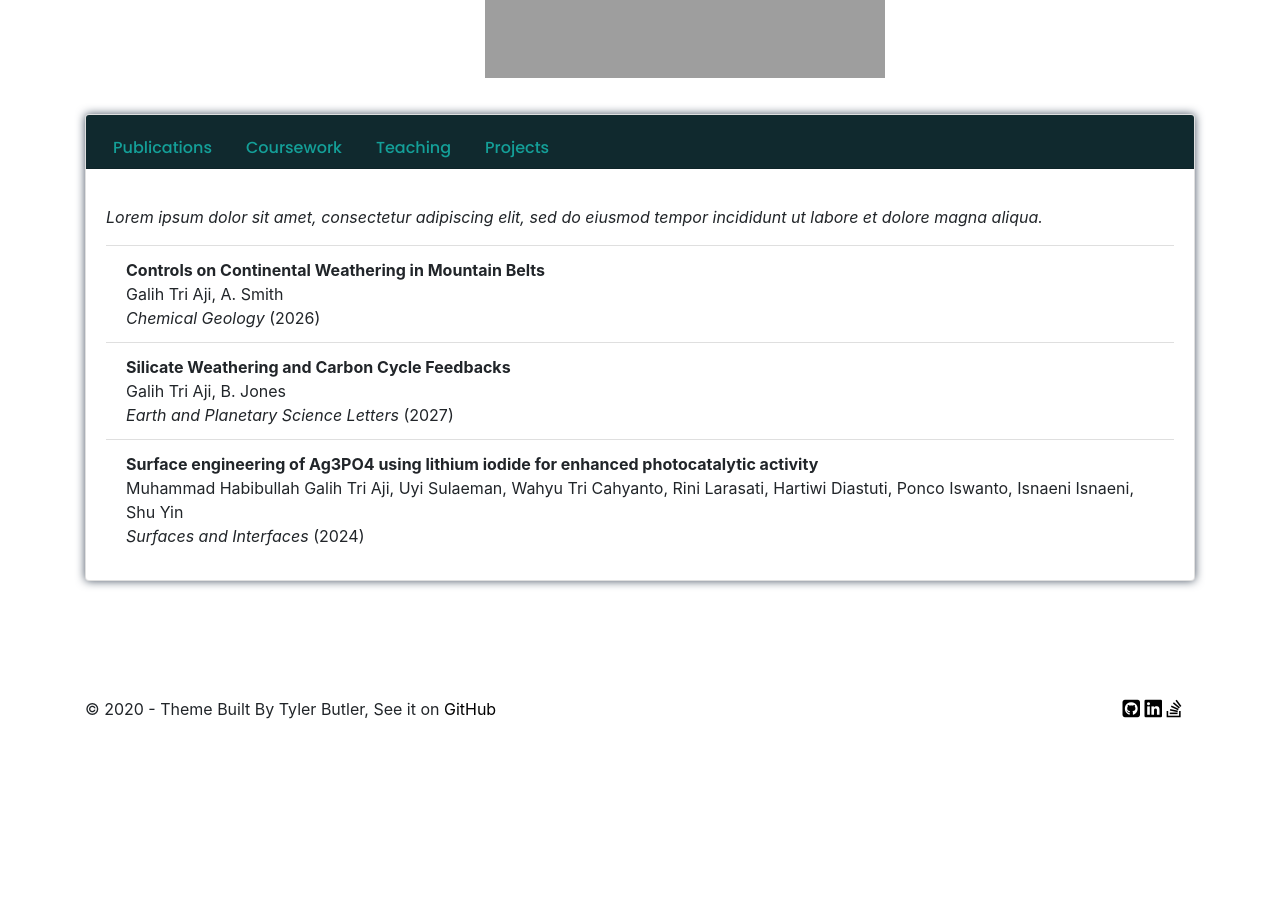
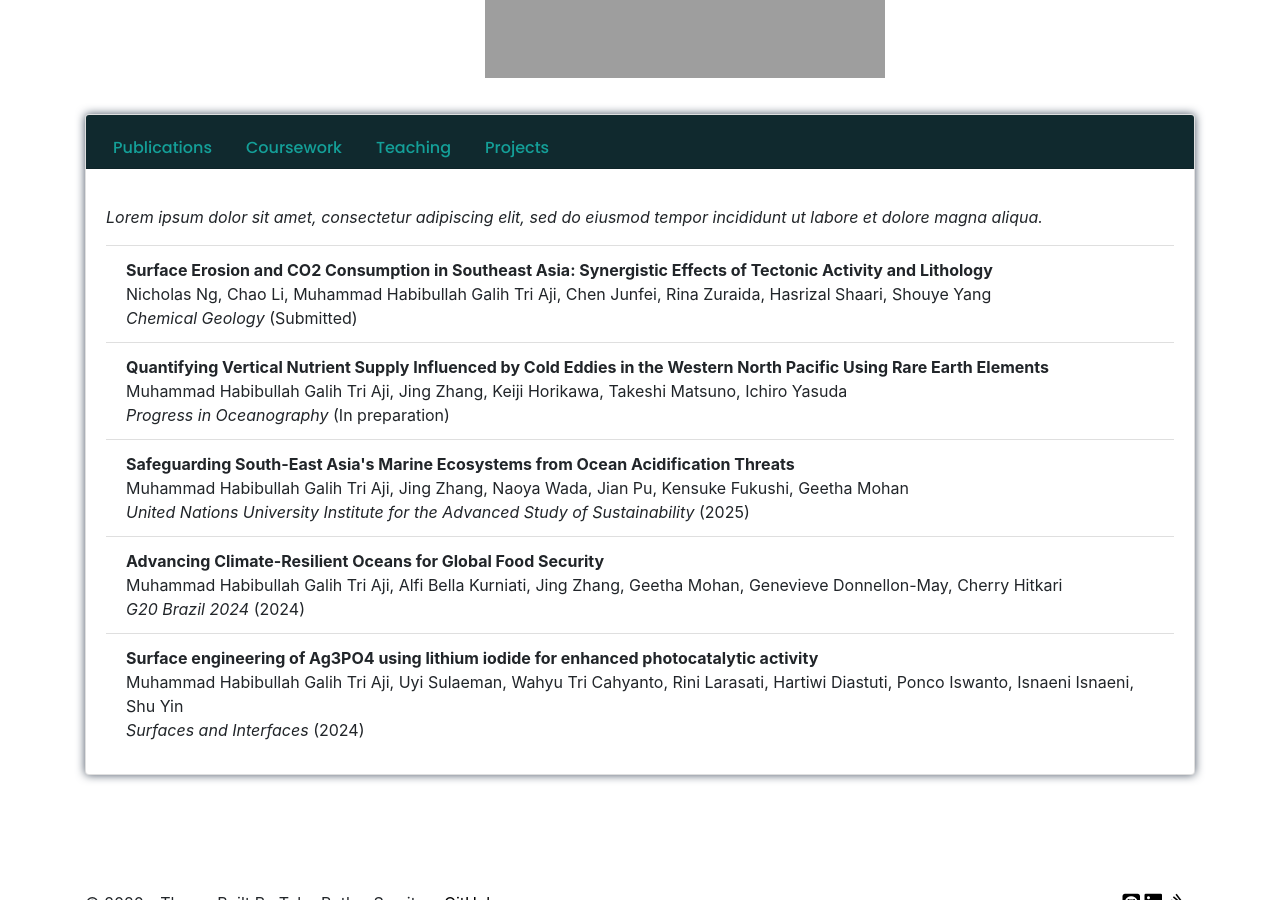
Before and after one commit to mhgta10/mhgta10.github.io, a Jekyll site: the page built from index.md, in a window 1280 px wide and 900 px high, scrolled down 870 px. Built offline with Jekyll 4.4.1, drawn with Linux system fonts in a browser that asks for light colours; nearby versions of some CDN libraries; comment, search, counter and statistics services are not loaded; our own code applies the rules of GitHub Pages for plain Markdown files; before the commit the page ends 1623 px from its top, so only the background shows below that.

Commit message:
Update publications.yml

```diff
--- a/_data/publications.yml
+++ b/_data/publications.yml
@@ -1,12 +1,22 @@
-- title: "Controls on Continental Weathering in Mountain Belts"
-  authors: "Galih Tri Aji, A. Smith"
+- title: "Surface Erosion and CO2 Consumption in Southeast Asia: Synergistic Effects of Tectonic Activity and Lithology"
+  authors: "Nicholas Ng, Chao Li, Muhammad Habibullah Galih Tri Aji, Chen Junfei, Rina Zuraida, Hasrizal Shaari, Shouye Yang"
   journal: "Chemical Geology"
-  year: 2026
+  year: "Submitted"
 
-- title: "Silicate Weathering and Carbon Cycle Feedbacks"
-  authors: "Galih Tri Aji, B. Jones"
-  journal: "Earth and Planetary Science Letters"
-  year: 2027
+- title: "Quantifying Vertical Nutrient Supply Influenced by Cold Eddies in the Western North Pacific Using Rare Earth Elements"
+  authors: "Muhammad Habibullah Galih Tri Aji, Jing Zhang, Keiji Horikawa, Takeshi Matsuno, Ichiro Yasuda"
+  journal: "Progress in Oceanography"
+  year: "In preparation"
+
+- title: "Safeguarding South-East Asia's Marine Ecosystems from Ocean Acidification Threats"
+  authors: "Muhammad Habibullah Galih Tri Aji, Jing Zhang, Naoya Wada, Jian Pu, Kensuke Fukushi, Geetha Mohan"
+  journal: "United Nations University Institute for the Advanced Study of Sustainability"
+  year: 2025
+
+- title: "Advancing Climate-Resilient Oceans for Global Food Security"
+  authors: "Muhammad Habibullah Galih Tri Aji, Alfi Bella Kurniati, Jing Zhang, Geetha Mohan, Genevieve Donnellon-May, Cherry Hitkari"
+  journal: "G20 Brazil 2024"
+  year: 2024
 
 - title: "Surface engineering of Ag3PO4 using lithium iodide for enhanced photocatalytic activity"
   authors: "Muhammad Habibullah Galih Tri Aji, Uyi Sulaeman, Wahyu Tri Cahyanto, Rini Larasati, Hartiwi Diastuti, Ponco Iswanto, Isnaeni Isnaeni, Shu Yin"
```
